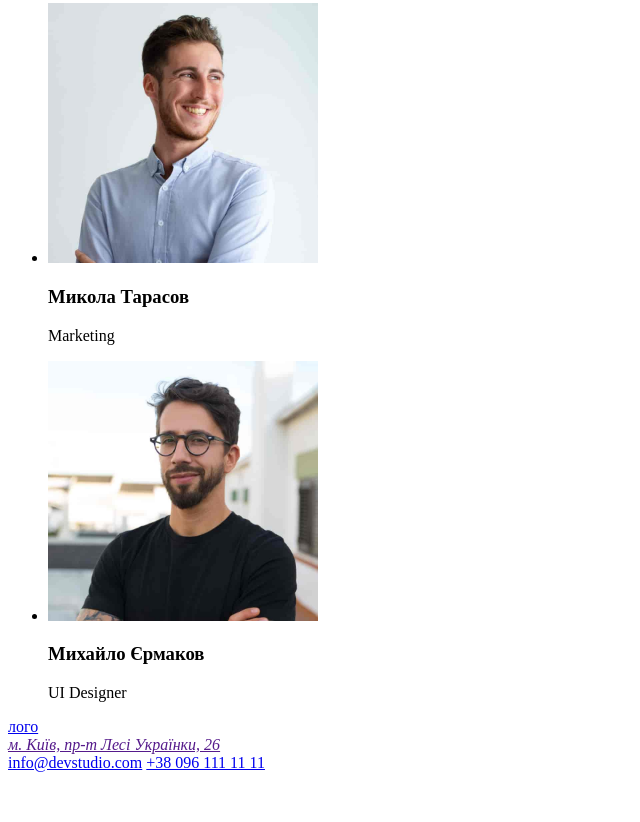
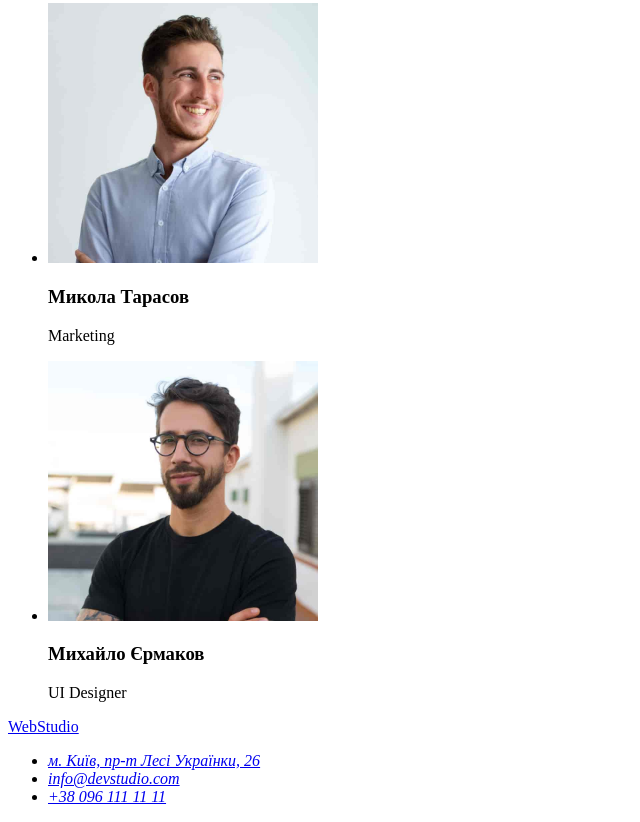
Before and after one commit to Yermolinn/goit-markup-hw-01, a plain HTML site: page index.html in a window 1280 px wide. Shown: the part 1698-2520 px from the top of the page, without its empty margins (0-640 px from the left). Before the commit the page ends 2478 px from the top, so only its background shows below. Drawn offline with Linux system fonts and the light colour scheme.

Commit message:
Update index.html

```diff
--- a/index.html
+++ b/index.html
@@ -4,13 +4,13 @@
     <meta charset="UTF-8">
     <meta http-equiv="X-UA-Compatible" content="IE=edge">
     <meta name="viewport" content="width=device-width, initial-scale=1.0">
-    <title>Студія</title>
+    <title>WebStudio</title>
 </head>
 <body>
   <!--Header-->
     <header>
       <nav>
-        <a href="./">лого</a>
+        <a href="./">WebStudio</a>
         <ul>
           <li>
             <a href="">Студія</a>
@@ -22,9 +22,9 @@
             <a href="">Контакти</a>
           </li>
         </ul>
+      </nav>
         <a href="mailto:info@devstudio.com">info@devstudio.com</a>
         <a href="tel:+38 096 111 11 11">+38 096 111 11 11</a>
-      </nav>
     </header>
     <!--Main Content-->
     <main>
@@ -113,14 +113,22 @@
     </main>
     <!--Footer-->
     <footer>
-      <a href="./">лого</a>
-      <a href="">
-        <address>
-          м. Київ, пр-т Лесі Українки, 26
-        </address>
-      </a>
-      <a href="mailto:info@devstudio.com">info@devstudio.com</a>
-      <a href="tel:+38 096 111 11 11">+38 096 111 11 11</a>
+      <a href="./">WebStudio</a>
+      <address>
+        <ul>
+          <li>
+            <a href="https://goo.gl/maps/UaeHGTFbajZYQoQx9">
+              м. Київ, пр-т Лесі Українки, 26
+            </a>
+          </li>
+          <li>
+            <a href="mailto:info@devstudio.com">info@devstudio.com</a>
+          </li>
+          <li>
+            <a href="tel:+38 096 111 11 11">+38 096 111 11 11</a>
+          </li>
+        </ul>
+      </address>
     </footer>
 </body>
 </html>
```
